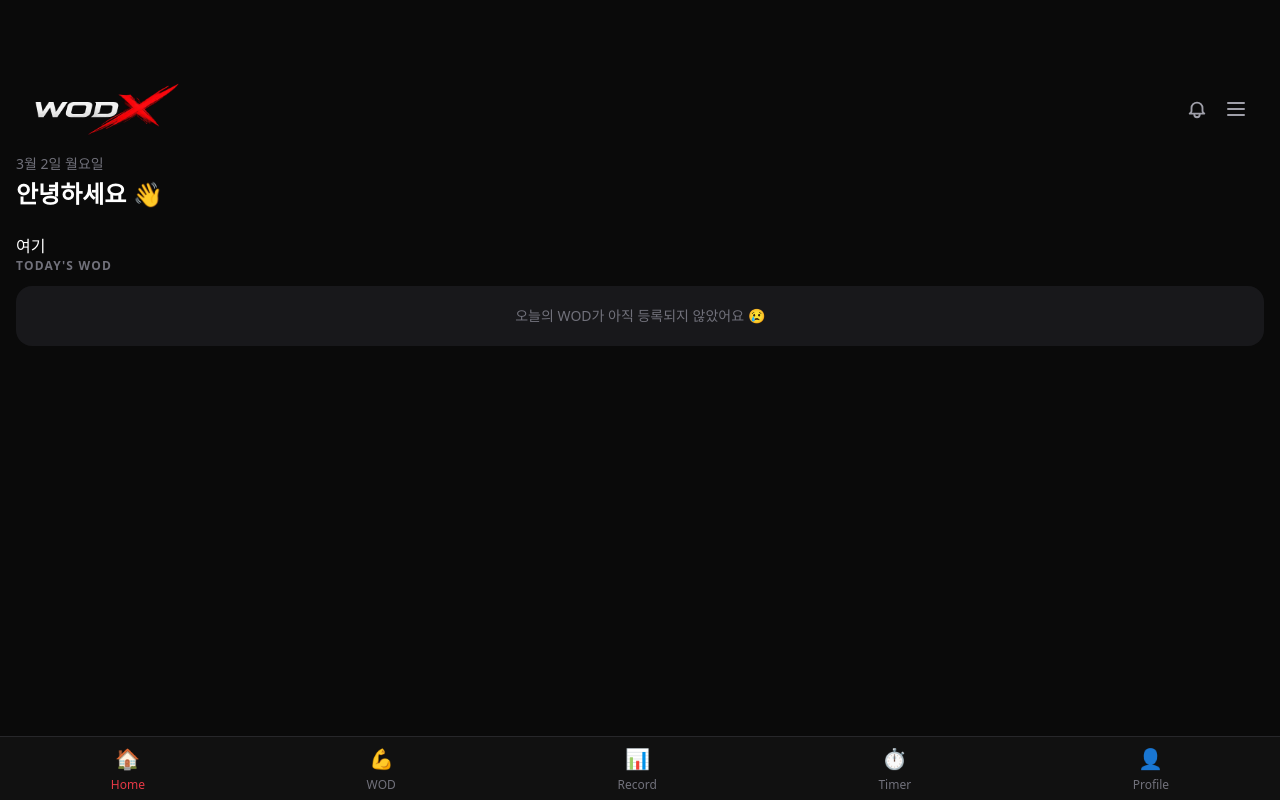
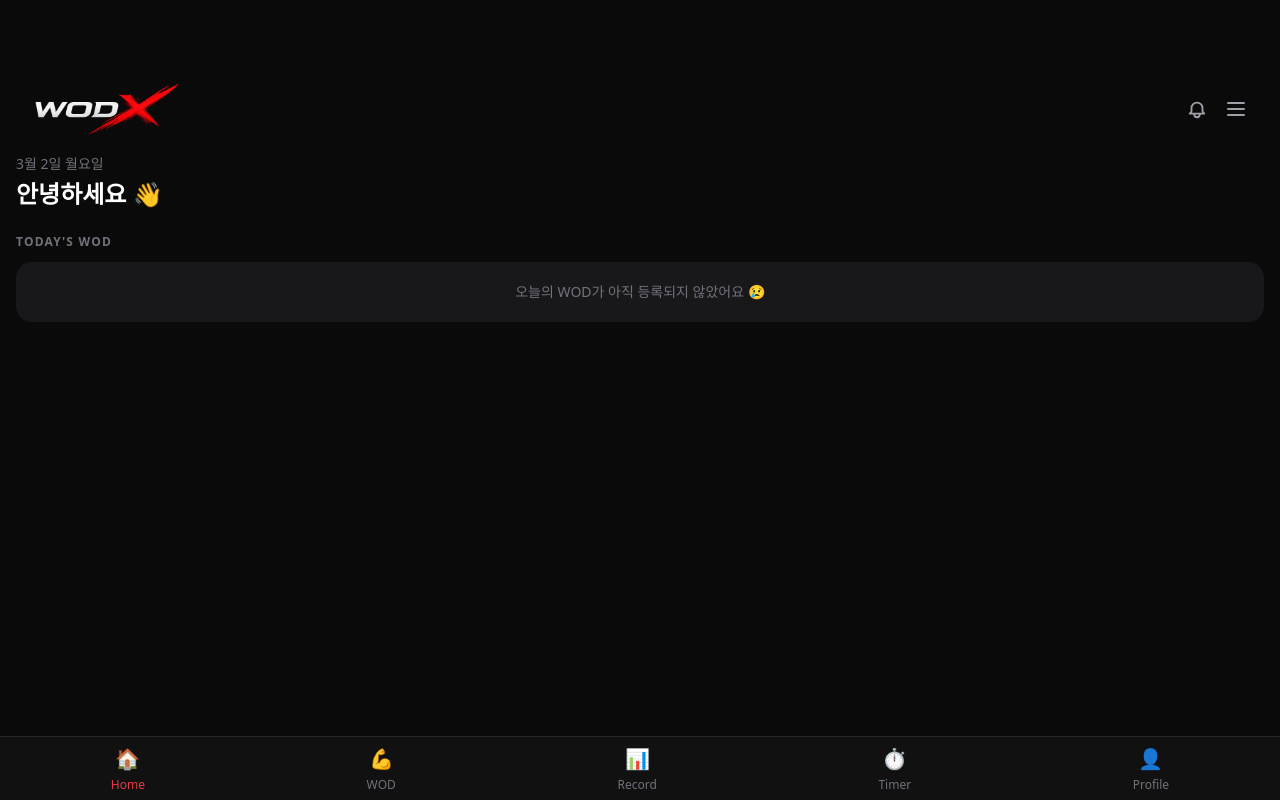
Before and after one commit to LionSeopBong/project-01, a Next.js app: page /home in a window 1280 px wide. Built offline with nearby package versions, Linux system fonts and the light colour scheme; no server answers; the database is empty; sample sign-in values are in the browser's storage.

Commit message:
조정 완료

```diff
--- a/app/home/page.tsx
+++ b/app/home/page.tsx
@@ -40,7 +40,6 @@ export default function Home() {
         <p className="text-zinc-500 text-sm">{new Date().toLocaleDateString("ko-KR", { weekday: "long", month: "long", day: "numeric" })}</p>
         <h1 className="text-2xl font-black text-white mt-1">안녕하세요 👋</h1>
       </div>
-      <div className="text-white">여기</div>
 
       {/* WOD 카드 */}
       <section>
```
